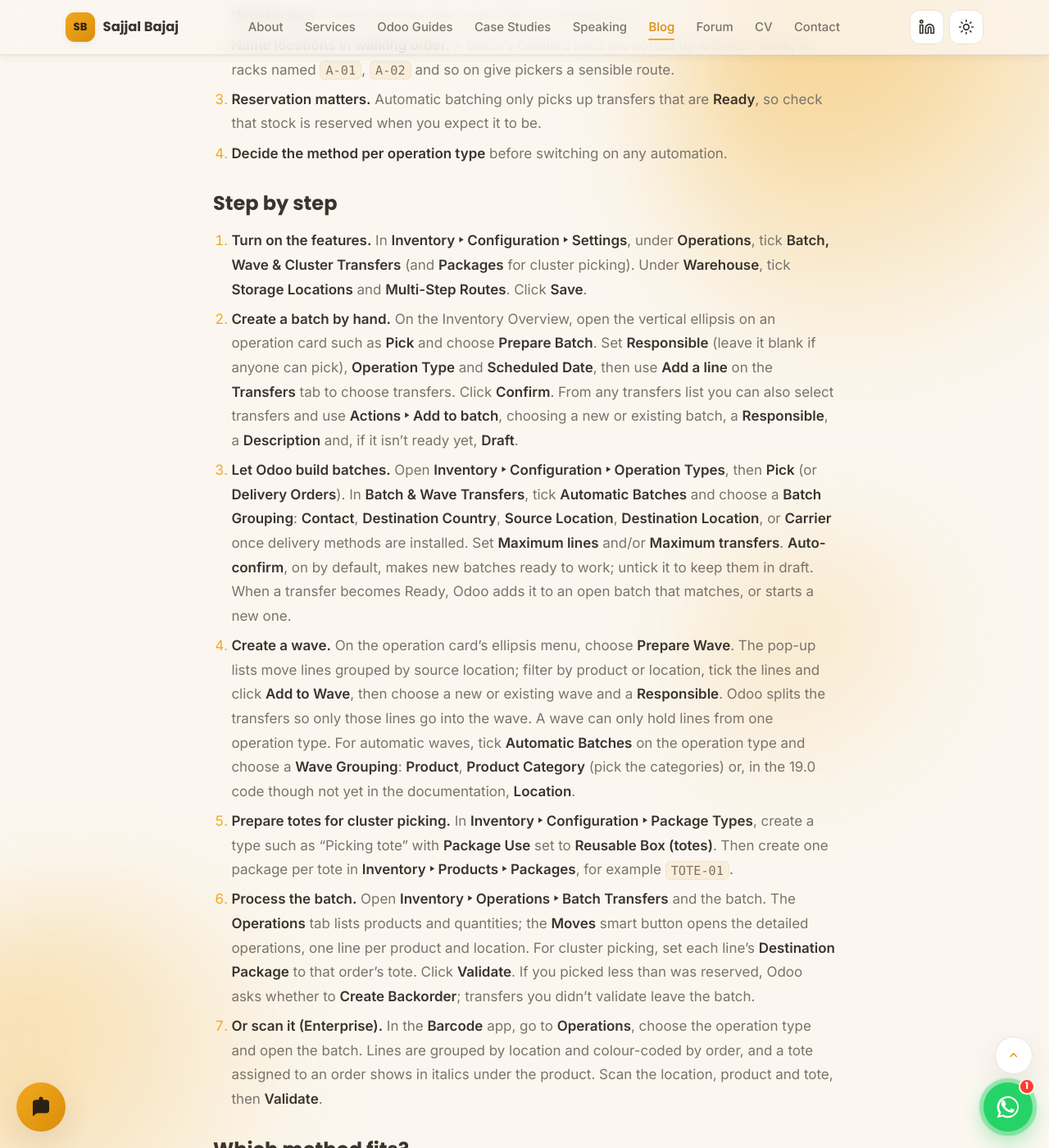
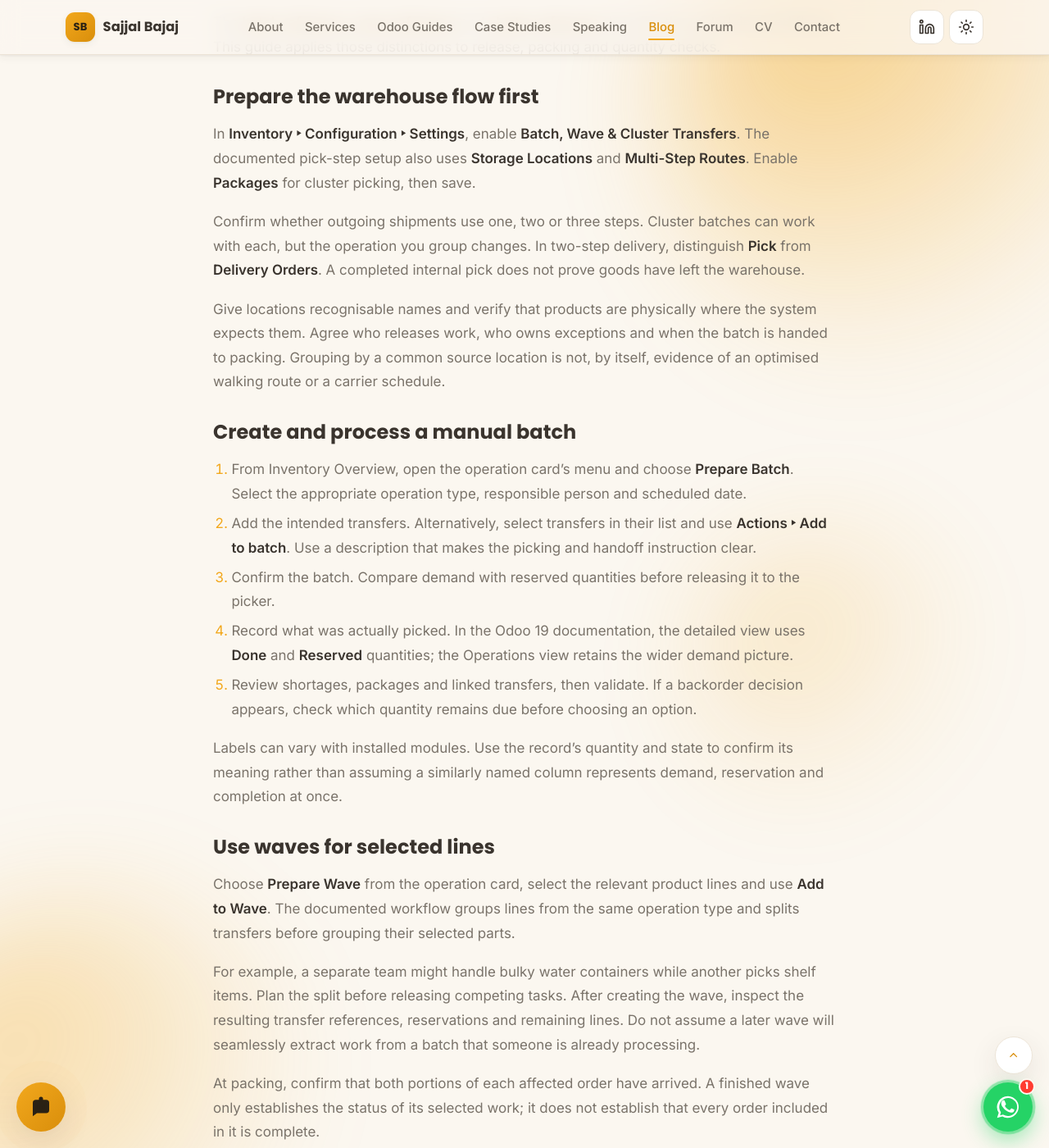
Before and after one commit to sajjalbajaj/sajjalbajaj.github.io, a Jekyll site: the page built from _posts/2026-10-15-batch-wave-cluster-picking-odoo.md, in a window 1280 px wide and 1400 px high, scrolled down 1072 px. Shown: the whole window at 82% size. Built offline with Jekyll 4.4.1, drawn with Linux system fonts in a browser that asks for light colours; some of the changed text lies outside the part shown.

Commit message:
Improve catch weight and warehouse planning guides

```diff
--- a/_posts/2026-10-15-batch-wave-cluster-picking-odoo.md
+++ b/_posts/2026-10-15-batch-wave-cluster-picking-odoo.md
@@ -2,174 +2,105 @@
 layout: post
 title: "Batch, Wave and Cluster Picking in Odoo 19 (Step by Step)"
 date: 2026-10-15 09:00:00 +0530
+last_modified_at: 2026-11-27
 tags: [Odoo, Odoo 19, Setup, Inventory, Warehouse Management, Logistics, Distribution, Barcode]
 hub: inventory
-description: "Set up batch, wave and cluster picking in Odoo 19: settings, manual and automatic batches, waves from move lines, totes for cluster picks and Barcode."
+description: "Choose and set up batch, wave or cluster picking in Odoo 19, compare Odoo 20 changes, and diagnose missing lines, tote errors and incomplete deliveries."
 faqs:
-  - q: "What is the difference between batch, wave and cluster picking in Odoo?"
-    a: "A batch groups whole transfers so one person picks several orders in one trip, then sorts them. A wave takes only some lines from several transfers, such as everything in one zone or category, by splitting the transfers first. Cluster picking is a batch where each order goes into its own tote as it's picked, so there's no sorting afterwards."
-  - q: "Why isn't Odoo creating automatic batches?"
-    a: "Odoo only batches transfers that are Ready, meaning their stock is reserved, and the operation type needs Automatic Batches plus at least one grouping option. The Maximum lines and Maximum transfers limits can also keep a transfer out of a batch."
-  - q: "Is batch picking available in Odoo Community?"
-    a: "Yes. Batch, wave and cluster transfers are part of Inventory in both editions of Odoo 19. Only the Barcode app, which lets pickers scan a batch on a mobile device, is Enterprise only."
+  - q: "What is the difference between batch, wave and cluster picking?"
+    a: "A batch groups transfers for shared picking. A wave groups selected lines after splitting transfers. Cluster picking separates orders into their own packages during the pick. Choose according to product overlap, available containers and the handoff to packing, rather than order count alone."
+  - q: "Why are products missing from the batch's detailed operations?"
+    a: "Compare the complete demand with reserved stock first. The Odoo 19 batch guide explains that unavailable products can remain in Operations without appearing in Detailed Operations. Check the linked transfer, reservation and source location before reducing demand or validating the batch."
+  - q: "Does completing a pick batch mean the customer order has shipped?"
+    a: "Only if that operation is the final outgoing delivery in your configured flow. In a two-step warehouse, completing Pick moves goods towards dispatch; the Delivery Orders operation still needs processing. Follow the sales order through all linked transfers and outstanding quantities."
 ---
 
-**Short answer:** in Odoo 19, tick **Batch, Wave & Cluster Transfers** (with **Storage Locations** and **Multi-Step
-Routes**) in **Inventory ‣ Configuration ‣ Settings**. Group whole transfers into a batch with **Prepare Batch** or
-**Actions ‣ Add to batch**, or let the operation type build batches automatically. Build a wave from individual lines
-with **Prepare Wave**. For cluster picking, also turn on **Packages** and give each order its own reusable tote as you
-pick. All of this is in Community; scanning batches in the Barcode app is Enterprise only.
+**Short answer:** Use a batch to pick several transfers together, a wave to group selected lines from transfers, and cluster picking to place each order into its own package while picking. In Odoo 19, enable Batch, Wave & Cluster Transfers in Inventory settings; cluster picking also needs Packages. Start with a small manual batch, confirm reservation and order separation, then assess automation. Validate the final delivery separately when your warehouse has more than one outgoing step.
 
-This is the setup guide. For why picking strategy matters at all, start with my explainer on
-[warehouse management with ERP](/blog/2026/07/24/warehouse-management-with-erp/).
+## Which picking method solves your bottleneck?
 
-## Applies to
+Order count alone does not identify the best method. Check where time and mistakes occur: travel between shelves, sorting at packing, bulky items or waiting for incomplete orders.
 
-- **Odoo version:** Odoo 19. I also checked the Odoo 20 documentation and code. In Odoo 20, batch transfers are part
-  of the core Inventory module instead of a separate one, operation types get a **Batch Creation** field (**Manual
-  Only** or **Automatic**) in place of the **Automatic Batches** tick box, waves can also be grouped by date, the
-  documentation calls the batch's **Check Availability** button **Reserve**, and **Dispatch Management System** is
-  renamed **Transport Management**.
-- **Edition:** Community and Enterprise for batch, wave and cluster transfers. The **Barcode** app is Enterprise only;
-  in Community its setting shows an upgrade prompt.
-- **Apps:** Inventory; Barcode if you scan; Fleet if you use dispatch management.
+| Method | Useful situation | Work that remains |
+| --- | --- | --- |
+| Individual transfer | Large, unusual or priority order | Plan its route and keep its dispatch deadline visible |
+| Batch | Several orders share frequently picked items | Sort collected items into the correct orders |
+| Cluster | Orders fit separate totes on one cart | Maintain the order-to-tote mapping and check completeness |
+| Wave | Selected products or zones need a separate picking task | Reunite split work with the correct orders before dispatch |
 
-## Before you start
+These are operational choices, not guaranteed performance results. Compare actual picking time, sorting time and errors before and after a controlled trial.
 
-1. **Use multi-step delivery.** Batches and waves are designed for the pick step, so set the warehouse's **Outgoing
-   Shipments** to two or three steps in **Inventory ‣ Configuration ‣ Warehouses**. Cluster batches also work with
-   one-step delivery.
-2. **Name locations in walking order.** A batch's detailed lines are sorted by location name, so racks named `A-01`,
-   `A-02` and so on give pickers a sensible route.
-3. **Reservation matters.** Automatic batching only picks up transfers that are **Ready**, so check that stock is
-   reserved when you expect it to be.
-4. **Decide the method per operation type** before switching on any automation.
+The [batch reference](https://www.odoo.com/documentation/19.0/applications/inventory_and_mrp/inventory/shipping_receiving/picking_methods/batch.html), [wave reference](https://www.odoo.com/documentation/19.0/applications/inventory_and_mrp/inventory/shipping_receiving/picking_methods/wave.html) and [cluster reference](https://www.odoo.com/documentation/19.0/applications/inventory_and_mrp/inventory/shipping_receiving/picking_methods/cluster.html) describe the underlying workflows. This guide applies those distinctions to release, packing and quantity checks.
 
-## Step by step
+## Prepare the warehouse flow first
 
-1. **Turn on the features.** In **Inventory ‣ Configuration ‣ Settings**, under **Operations**, tick **Batch, Wave &
-   Cluster Transfers** (and **Packages** for cluster picking). Under **Warehouse**, tick **Storage Locations** and
-   **Multi-Step Routes**. Click **Save**.
-2. **Create a batch by hand.** On the Inventory Overview, open the vertical ellipsis on an operation card such as
-   **Pick** and choose **Prepare Batch**. Set **Responsible** (leave it blank if anyone can pick), **Operation Type**
-   and **Scheduled Date**, then use **Add a line** on the **Transfers** tab to choose transfers. Click **Confirm**.
-   From any transfers list you can also select transfers and use **Actions ‣ Add to batch**, choosing a new or
-   existing batch, a **Responsible**, a **Description** and, if it isn't ready yet, **Draft**.
-3. **Let Odoo build batches.** Open **Inventory ‣ Configuration ‣ Operation Types**, then **Pick** (or **Delivery
-   Orders**). In **Batch & Wave Transfers**, tick **Automatic Batches** and choose a **Batch Grouping**: **Contact**,
-   **Destination Country**, **Source Location**, **Destination Location**, or **Carrier** once delivery methods are
-   installed. Set **Maximum lines** and/or **Maximum transfers**. **Auto-confirm**, on by default, makes new batches
-   ready to work; untick it to keep them in draft. When a transfer becomes Ready, Odoo adds it to an open batch
-   that matches, or starts a new one.
-4. **Create a wave.** On the operation card's ellipsis menu, choose **Prepare Wave**. The pop-up lists move lines
-   grouped by source location; filter by product or location, tick the lines and click **Add to Wave**, then choose
-   a new or existing wave and a **Responsible**. Odoo splits the transfers so only those lines go into the wave. A
-   wave can only hold lines from one operation type. For automatic waves, tick **Automatic Batches** on the operation
-   type and choose a **Wave Grouping**: **Product**, **Product Category** (pick the categories) or, in the 19.0 code
-   though not yet in the documentation, **Location**.
-5. **Prepare totes for cluster picking.** In **Inventory ‣ Configuration ‣ Package Types**, create a type such as
-   "Picking tote" with **Package Use** set to **Reusable Box (totes)**. Then create one package per tote in
-   **Inventory ‣ Products ‣ Packages**, for example `TOTE-01`.
-6. **Process the batch.** Open **Inventory ‣ Operations ‣ Batch Transfers** and the batch. The **Operations** tab lists
-   products and quantities; the **Moves** smart button opens the detailed operations, one line per product and
-   location. For cluster picking, set each line's **Destination Package** to that order's tote. Click **Validate**.
-   If you picked less than was reserved, Odoo asks whether to **Create Backorder**; transfers you didn't validate
-   leave the batch.
-7. **Or scan it (Enterprise).** In the **Barcode** app, go to **Operations**, choose the operation type and open the
-   batch. Lines are grouped by location and colour-coded by order, and a tote assigned to an order shows in italics
-   under the product. Scan the location, product and tote, then **Validate**.
+In **Inventory ‣ Configuration ‣ Settings**, enable **Batch, Wave & Cluster Transfers**. The documented pick-step setup also uses **Storage Locations** and **Multi-Step Routes**. Enable **Packages** for cluster picking, then save.
 
-## Which method fits?
+Confirm whether outgoing shipments use one, two or three steps. Cluster batches can work with each, but the operation you group changes. In two-step delivery, distinguish **Pick** from **Delivery Orders**. A completed internal pick does not prove goods have left the warehouse.
 
-| Method | Fits | Trade-off |
-|---|---|---|
-| One transfer at a time | Few orders, or big orders with many lines | The most walking |
-| Batch | Many small orders for popular products, stable demand | A sorting step after picking |
-| Cluster | Many small orders of items that fit a tote | Totes and carts; batches prepared in advance; urgent orders can't jump the queue |
-| Wave | High volume where orders share products, categories or zones | Transfers are split, then sorted |
+Give locations recognisable names and verify that products are physically where the system expects them. Agree who releases work, who owns exceptions and when the batch is handed to packing. Grouping by a common source location is not, by itself, evidence of an optimised walking route or a carrier schedule.
 
-## Worked example: a distributor's morning picking
+## Create and process a manual batch
 
-An illustrative food and drinks distributor uses two-step delivery (**Pick**, then **Delivery Orders**). By 7:00 about
-60 orders are confirmed, most with four to eight lines, and four vans leave at 10:00.
+1. From Inventory Overview, open the operation card's menu and choose **Prepare Batch**. Select the appropriate operation type, responsible person and scheduled date.
+2. Add the intended transfers. Alternatively, select transfers in their list and use **Actions ‣ Add to batch**. Use a description that makes the picking and handoff instruction clear.
+3. Confirm the batch. Compare demand with reserved quantities before releasing it to the picker.
+4. Record what was actually picked. In the Odoo 19 documentation, the detailed view uses **Done** and **Reserved** quantities; the Operations view retains the wider demand picture.
+5. Review shortages, packages and linked transfers, then validate. If a backorder decision appears, check which quantity remains due before choosing an option.
 
-| Setting | Value |
-|---|---|
-| Pick: Automatic Batches | Ticked |
-| Batch Grouping | Source Location |
-| Maximum transfers | 8 |
-| Auto-confirm | Ticked |
-| Package type | Picking tote, **Reusable Box (totes)** |
-| Packages | `TOTE-01` to `TOTE-08` |
+Labels can vary with installed modules. Use the record's quantity and state to confirm its meaning rather than assuming a similarly named column represents demand, reservation and completion at once.
 
-- **Why Source Location:** every pick starts in `WH/Stock`, so this grouping fills the open batch with Ready picks until
-  it holds eight, then starts the next. Sixty orders make eight batches: seven of eight and one of four.
-- **Cluster picking:** each picker takes a cart with eight totes, opens their batch and walks the lines in location
-  order, putting each order's items in its own tote. That's eight walks round the racks instead of sixty.
-- **A wave for the heavy items:** 20-litre water jars sit in a floor bay. The supervisor uses **Prepare Wave**,
-  filters by the jar product and sends every jar line to the pallet-truck driver as one wave. Odoo splits those lines
-  out of each pick; the rest stays in its batch.
-- **Loading:** at packing, items are already separated by order. For loading, the dispatcher can set each delivery's
-  carrier to its van and add each van's deliveries to a batch, as the dispatch documentation describes.
+## Use waves for selected lines
 
-## What you should see
+Choose **Prepare Wave** from the operation card, select the relevant product lines and use **Add to Wave**. The documented workflow groups lines from the same operation type and splits transfers before grouping their selected parts.
 
-- The **Pick** card on the Inventory Overview shows a **Batches** button with a count, and a **Waves** count once
-  waves exist.
-- **Inventory ‣ Operations ‣ Batch Transfers** and **Wave Transfers** list them, with each one's responsible person.
-- Each pick in a batch has a **Batch** smart button.
-- In the batch's detailed operations, each line shows its tote under **Destination Package**.
+For example, a separate team might handle bulky water containers while another picks shelf items. Plan the split before releasing competing tasks. After creating the wave, inspect the resulting transfer references, reservations and remaining lines. Do not assume a later wave will seamlessly extract work from a batch that someone is already processing.
 
-## Troubleshooting
+At packing, confirm that both portions of each affected order have arrived. A finished wave only establishes the status of its selected work; it does not establish that every order included in it is complete.
 
-**"If the Automatic Batches feature is enabled, at least one 'Group by' option must be selected."**
-Tick at least one batch or wave grouping on the operation type.
+## Keep each cluster tote tied to an order
 
-**Transfers don't join automatic batches.**
-Only Ready transfers are batched. Check reservation, that the grouping field matches (two picks for different
-contacts never share a **Contact** batch), and the **Maximum lines** and **Maximum transfers** limits.
+In **Inventory ‣ Configuration ‣ Package Types**, create a tote type and set **Package Use** to **Reusable Box**. Create identifiable packages under **Inventory ‣ Products ‣ Packages** and use that type for the totes. Then assign the correct **Destination Package** to each order's lines. The [package configuration reference](https://www.odoo.com/documentation/19.0/applications/inventory_and_mrp/inventory/product_management/configure/package.html) explains the package-type setting; enable Packages and Batch, Wave & Cluster Transfers if it is not visible.
 
-**A batch grows while someone is picking it.**
-With **Auto-confirm** on, Odoo also adds Ready transfers to batches already in progress. Set a limit, or untick
-**Auto-confirm** so transfers only join draft batches.
+Before the first pick, write down a simple mapping such as Order A to TOTE-01, Order B to TOTE-02. If one order needs two totes, identify both. A tote identifier without an order association does not prevent mixing.
 
-**Source Location or Destination Location grouping is missing.**
-These need **Storage Locations** and a default source or destination location on the operation type.
+The [Barcode batch workflow](https://www.odoo.com/documentation/19.0/applications/inventory_and_mrp/barcode/operations/process_transfers.html) can support scanning products and assigned packages where that app is available. Check the package suggestion against the physical cart. Reusing a tote after packing requires a clear handoff so it is not still carrying another order's contents.
 
-**Carrier grouping is missing.**
-It appears once delivery methods are installed (**Delivery Methods** in the Inventory settings).
+## Worked example: capacity is not the same as completed work
 
-**Lines are missing from the detailed operations.**
-Only reserved quantities appear there. Check the **Operations** tab and click **Check Availability**.
+This is a proposed planning example, not a measured warehouse result. Assume **60 eligible orders**, one pick transfer per order, all satisfying the chosen grouping criteria. The cart can hold **eight single-order totes**, and none of the orders exceeds a tote's capacity.
 
-**No Batch & Wave Transfers section on an operation type.**
-It only shows on receipt, delivery and internal operation types, and only with the setting enabled.
+| Question | Illustrative answer | Check before release |
+| --- | --- | --- |
+| How many groups of up to eight? | Seven groups of eight and one of four: eight groups | Eligibility and any line limits may create more groups |
+| How many orders in a full cart? | Eight | Bulky or fragile items may require fewer |
+| What identifies each order? | Its assigned tote and linked transfer | Confirm every line has the right destination |
+| What if one order has a shortage? | Hold, split or partially fulfil under an agreed instruction | Record remaining demand and dispatch decision |
+| What proves shipment in two-step delivery? | The final outgoing delivery record | Completing Pick alone is insufficient |
 
-## Related setup
+Eight groups does **not** establish eight walks instead of sixty. Replenishment trips, split locations, cart limits and packing work can change the total. For a trial, record release time, pick start and finish, packing finish, exceptions and final dispatch. Measure the entire flow so faster picking does not hide a longer packing queue.
 
-- [How to set up a warehouse and storage locations in Odoo 19](/blog/2026/09/23/how-to-set-up-warehouse-locations-odoo/)
-- [Shipping and receiving in Odoo](/blog/2026/08/14/shipping-and-receiving-in-odoo/)
-- [Barcode in Odoo](/blog/2026/09/10/odoo-barcode/)
-- [Backorders in Odoo 19](/blog/2026/10/13/backorders-odoo/)
-- [Moving stock between branches: inter-warehouse resupply in Odoo](/blog/2026/10/15/inter-warehouse-resupply-odoo/)
-- [Removal strategies in Odoo: FIFO, LIFO and FEFO](/blog/2026/08/14/removal-strategies-fifo-lifo-fefo-in-odoo/)
-- Redesigning picking for a busy warehouse? See [Odoo implementation](/services/odoo-implementation/).
+## Automatic batching and Odoo 20 differences
 
-## Official references
+In Odoo 19, open **Inventory ‣ Configuration ‣ Operation Types**, select the operation and enable **Automatic Batches**. Select the appropriate **Batch Grouping** criteria, which include contact, carrier, destination country, source location and destination location. Decide which business constraint each selected criterion serves. A common source location alone does not keep different carrier deadlines separate.
 
-- Odoo 19 documentation: [Batch picking](https://www.odoo.com/documentation/19.0/applications/inventory_and_mrp/inventory/shipping_receiving/picking_methods/batch.html)
-- Odoo 19 documentation: [Wave transfers](https://www.odoo.com/documentation/19.0/applications/inventory_and_mrp/inventory/shipping_receiving/picking_methods/wave.html)
-- Odoo 19 documentation: [Cluster picking](https://www.odoo.com/documentation/19.0/applications/inventory_and_mrp/inventory/shipping_receiving/picking_methods/cluster.html)
-- Odoo 19 documentation: [Packages](https://www.odoo.com/documentation/19.0/applications/inventory_and_mrp/inventory/product_management/configure/package.html)
-- Odoo 19 documentation: [Operation types](https://www.odoo.com/documentation/19.0/applications/inventory_and_mrp/inventory/warehouses_storage/inventory_management/operation_type.html)
-- Odoo 19 documentation: [Two-step delivery](https://www.odoo.com/documentation/19.0/applications/inventory_and_mrp/inventory/shipping_receiving/daily_operations/receipts_delivery_two_steps.html)
-- Odoo 19 documentation: [Process batch transfers in Barcode](https://www.odoo.com/documentation/19.0/applications/inventory_and_mrp/barcode/operations/process_transfers.html)
-- Odoo 19 documentation: [Dispatch management system](https://www.odoo.com/documentation/19.0/applications/inventory_and_mrp/inventory/shipping_receiving/setup_configuration/dispatch.html)
+The [Odoo 20 batch documentation](https://www.odoo.com/documentation/20.0/applications/inventory_and_mrp/inventory/shipping_receiving/picking_methods/batch.html) uses **Batch Creation: Automatic** and documents limits by transfers, lines or kg, plus **Auto-confirm**. It also distinguishes general and product source locations and adds date-based grouping. Its processing instructions use **Reserve** where the older guide uses **Check Availability**.
 
-*How this guide was checked: menu paths, field names and behaviour were checked against the Odoo 19 documentation
-and the batch transfer code in Odoo 19 (operation type grouping, automatic batching and waves, the batch form and the
-carrier grouping) in October 2026. The worked example is illustrative and wasn't run on a live database, so there are
-no screenshots; labels can vary slightly with your installed apps and language.*
+Use the instructions matching the installed version. Test one grouping condition at a time before combining them. Confirm how new work joins a batch and how a supervisor freezes the released worklist; do not discover that behaviour while a picker is already travelling.
 
-If picking is the bottleneck in your mornings, I can help you choose the method and set it up around your
-warehouse. See [Odoo implementation](/services/odoo-implementation/).
+## Diagnose the exception before changing quantities
+
+| Symptom | Evidence to inspect | Appropriate next action |
+| --- | --- | --- |
+| Batch is missing an expected transfer | Operation type, state, grouping values and configured limits | Resolve the mismatched condition; retain the order's demand |
+| Detailed view omits a product | Operations demand, reservation and source stock | Check availability and the linked transfer before validation |
+| Picked total is right but an order is wrong | Each order's lines and destination package | Reconcile contents per order, not only the batch total |
+| Same goods appear in overlapping work | Wave split references and current batch assignments | Assign each remaining task once and confirm its reservation |
+| Batch is done but dispatch is incomplete | Downstream delivery, packing and outstanding quantities | Finish the remaining operation or record the agreed partial delivery |
+| Urgent order misses its deadline | Released worklist and carrier cutoff | Apply an explicit priority or separate release decision |
+
+Do not use **No Backorder** simply to obtain a completed status. See [backorders and remaining demand](/blog/2026/10/13/backorders-odoo/) for the shipping and commercial consequences.
+
+For prerequisites, read [warehouse locations](/blog/2026/09/23/how-to-set-up-warehouse-locations-odoo/), [shipping and receiving](/blog/2026/08/14/shipping-and-receiving-in-odoo/) and [Barcode](/blog/2026/09/10/odoo-barcode/). For help choosing and verifying a picking flow, see [Odoo implementation](/services/odoo-implementation/).
+
+*Reviewed on 27 November 2026 against the linked Odoo 19 batch, wave, cluster, package and Barcode documentation, and the Odoo 20 picking references. The capacity example and trial checks are proposed, not results from a live warehouse or database. Installed modules can change labels and grouping behaviour.*
```
Also changed, not shown: _posts/2026-10-17-catch-weight-odoo.md (+65 -125 lines), _posts/2026-10-17-demand-forecasting-inventory-odoo.md (+72 -110 lines).
